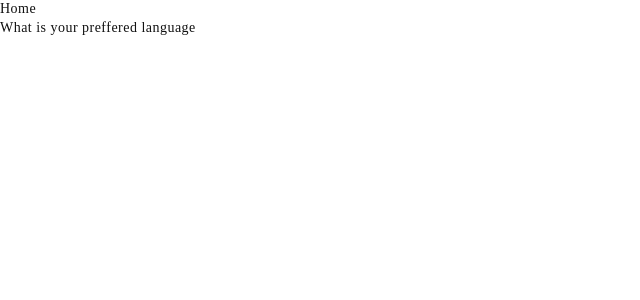
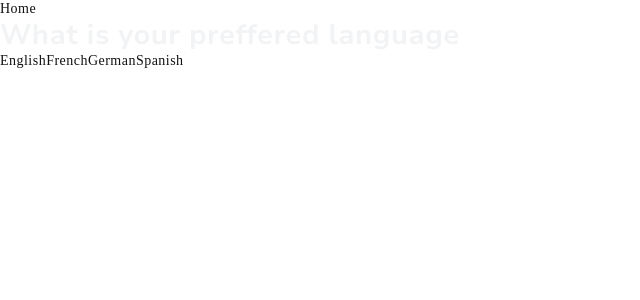
Before and after one commit to NNaumenko83/quiz-test-task, a React (Vite) app: page / in a window 1280 px wide. Shown: the top 300 px of the page, without its empty margins (0-640 px from the left). Built offline with nearby package versions, Linux system fonts and the light colour scheme.

Commit message:
ADD: languagesList

```diff
--- /dev/null
+++ b/src/components/LanguagesList/LanguagesList.tsx
@@ -0,0 +1,19 @@
+import React from 'react'
+import { language } from '../../constans/languages'
+import { Link } from 'react-router-dom'
+
+const LanguagesList = () => {
+    console.log('language:', Object.entries(language))
+
+    return (
+        <ul>
+            {Object.values(language).map(lang => (
+                <Link to={`/quiz?lang=${lang}`} key={lang}>
+                    {lang}
+                </Link>
+            ))}
+        </ul>
+    )
+}
+
+export default LanguagesList
--- /dev/null
+++ b/src/components/Title/Title.styled.ts
@@ -0,0 +1,11 @@
+import styled from 'styled-components'
+
+const StyledTitle = styled.h2`
+    color: #f2f3f5;
+    font-family: 'NunitoSans-Bold';
+    font-size: 28px;
+
+    line-height: 1.21;
+    letter-spacing: -1%;
+`
+export default StyledTitle
--- a/src/components/Title/Title.styled.tsx
+++ /dev/null
@@ -1,3 +0,0 @@
-import styled from 'styled-components'
-
-export const StyledTitle = styled.h2``
--- a/src/components/Title/Title.tsx
+++ b/src/components/Title/Title.tsx
@@ -1,11 +1,12 @@
 import React from 'react'
+import StyledTitle from './Title.styled'
 
 type TitleProps = {
     children: React.ReactNode
 }
 
 const Title = ({ children }: TitleProps) => {
-    return <h2>{children}</h2>
+    return <StyledTitle>{children}</StyledTitle>
 }
 
 export default Title
--- /dev/null
+++ b/src/constans/languages.ts
@@ -0,0 +1,6 @@
+export const language = Object.freeze({
+    ENGLISH: 'English',
+    FRENCH: 'French',
+    GERMAN: 'German',
+    SPANISH: 'Spanish',
+})
--- a/src/pages/Home/Home.tsx
+++ b/src/pages/Home/Home.tsx
@@ -1,11 +1,13 @@
 import React from 'react'
 import Title from '../../components/Title/Title'
+import LanguagesList from '../../components/LanguagesList/LanguagesList'
 
 const Home = () => {
     return (
         <div>
             Home
             <Title>What is your preffered language</Title>
+            <LanguagesList />
         </div>
     )
 }
```
Also changed, not shown: src/components/LanguagesList/LanguagesList.styled.ts (added).
